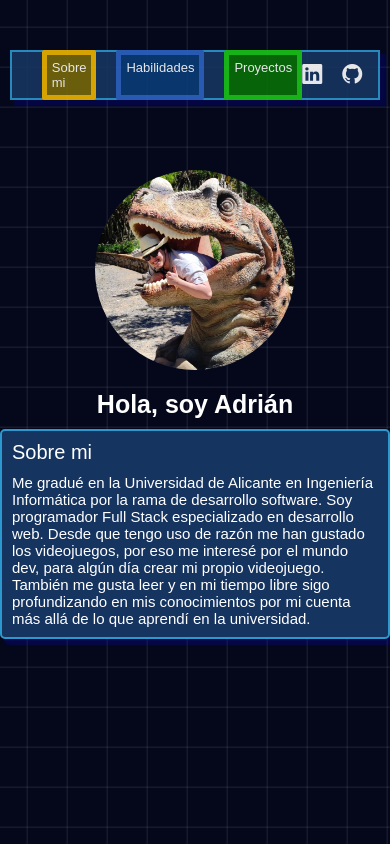
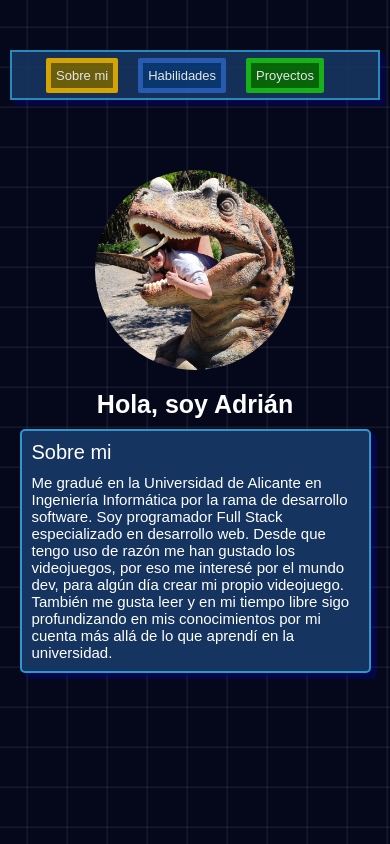
Before and after one commit to adrimr19/adrimr19.github.io, a plain HTML site: page index.html in a window 390 px wide. Shown: the top 844 px of the page. Drawn offline with nearby package versions, Linux system fonts and the light colour scheme; a web font is replaced by a local one.

Commit message:
Ajustes en el media query

```diff
--- a/styles.css
+++ b/styles.css
@@ -220,6 +220,26 @@ i:hover{
 
     #nav-bar{
         width:95%;
+        justify-content:center;
+    }
+
+    i{
+        display:none;
+    }
+
+    #nav-list{
+        margin-left:0;
+        display:flex;
+        justify-content:center;
+    }
+
+    #social-media{
+        margin-right:0;
+        display:none;
+    }
+
+    .description-panel{
+        max-width:90%;
     }
 
 }
```
